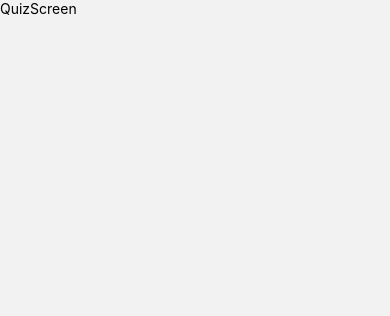
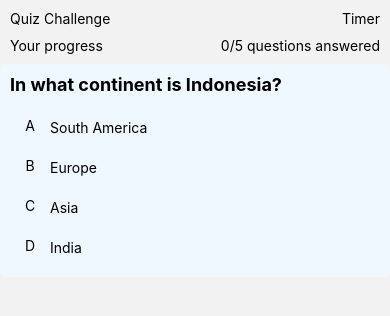
Before and after one commit to EranLavan/expo-example, a React Native app: screen /Quiz in a window 390 px wide. Shown: the top 316 px of the page. Built offline with nearby package versions, Linux system fonts and the light colour scheme.

Commit message:
modified:   data/questions.js 	modified:   screens/QuizScreen.js

```diff
--- a/data/questions.js
+++ b/data/questions.js
@@ -1,6 +1,6 @@
 export default [
     {
-        question: "In what contintent is Indonesia?",
+        question: "In what continent is Indonesia?",
         options:[
             {
                 id:"0",
@@ -36,7 +36,7 @@ export default [
             {
                 id:"1",
                 options:"B",
-                answer:"South Africa",
+                answer:"Africa",
             },
             {
                 id:"2",
@@ -44,7 +44,7 @@ export default [
                 answer:"Australia",
             },
             {
-                id:"0",
+                id:"3",
                 options:"D",
                 answer:"Antarctica",
             },
--- a/screens/QuizScreen.js
+++ b/screens/QuizScreen.js
@@ -1,10 +1,64 @@
-import { StyleSheet, Text, SafeAreaView } from 'react-native'
+import { StyleSheet, Text, SafeAreaView, View } from 'react-native'
 import React from 'react'
+import questions from '../data/questions'
 
 const QuizScreen = () => {
+
+  const data = questions;
+  const currentQuestion = data[0];
+  console.log(currentQuestion)
+
   return (
     <SafeAreaView>
-      <Text>QuizScreen</Text>
+      <View style={{
+        flexDirection: "row",
+        alignItems: "center",
+        justifyContent: "space-between",
+        padding: 10}}>
+        <Text>Quiz Challenge</Text>
+        <Text>Timer</Text>
+      </View>
+
+      <View style={{
+        flexDirection: "row",
+        alignItems: "center",
+        justifyContent: "space-between",
+        marginHorizontal: 10}}>
+        <Text>Your progress</Text>
+        <Text>0/5 questions answered</Text>
+      </View>
+
+      {/* Progress Bar */}
+
+      <View style={{
+        backgroundColor: "#F0F8FF",
+        marginTop: 10,
+        padding: 10,
+        borderRadius: 6,
+      }}>
+        <Text style={{
+          fontSize: 18,
+          fontWeight: "bold"
+        }}>{currentQuestion?.question}</Text>
+
+        <View style={{marginTop: 12}}>
+          {currentQuestion?.options.map((item, i) => (
+            <View style={{flexDirection: "row", alignItems: "center"}}>
+              <Text style={{
+                borderColor: "#00FFFF",
+                textAlign: "center",
+                width: 40,
+                height: 40,
+                borderRadius: 20,
+                padding: 10,
+                borderRadius: 20}}>{item.options}</Text>
+
+              <Text>{item.answer}</Text>
+            </View>
+          ))}
+        </View>
+
+      </View>
     </SafeAreaView>
   )
 }
```
